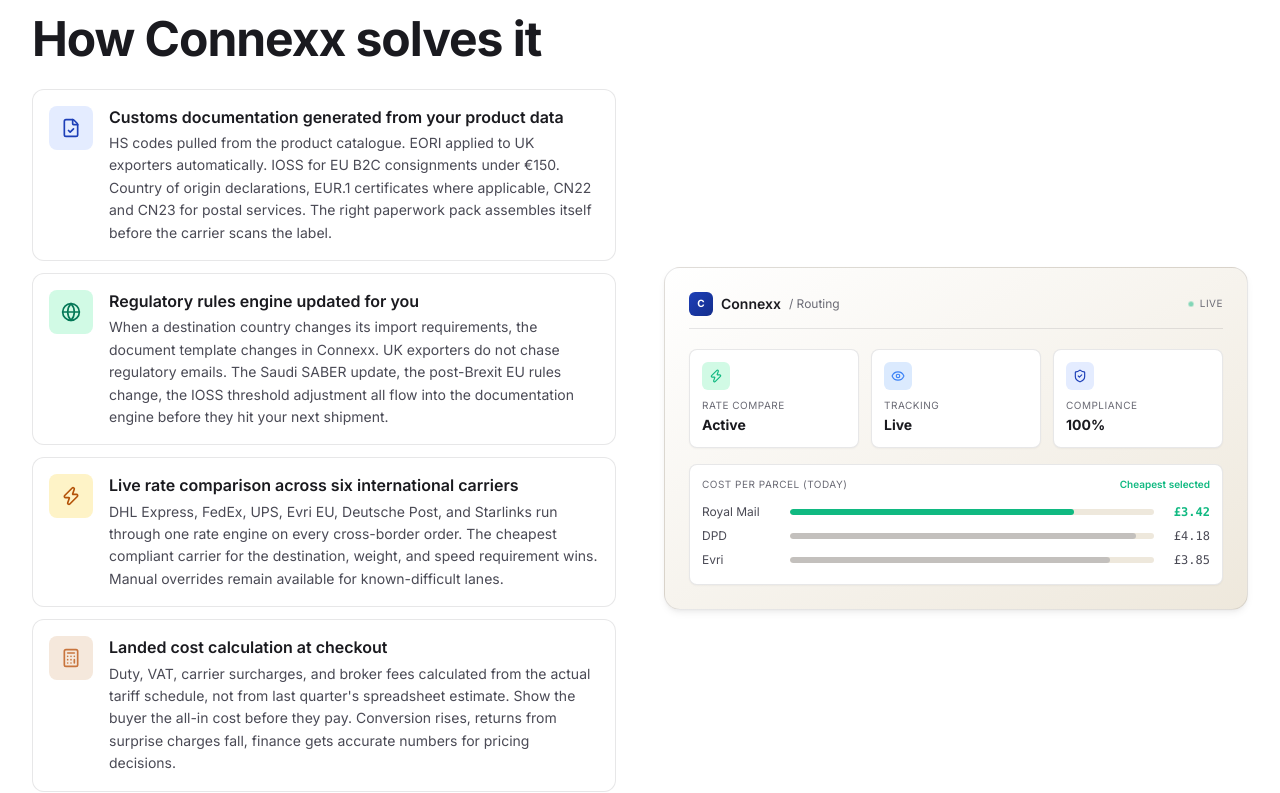
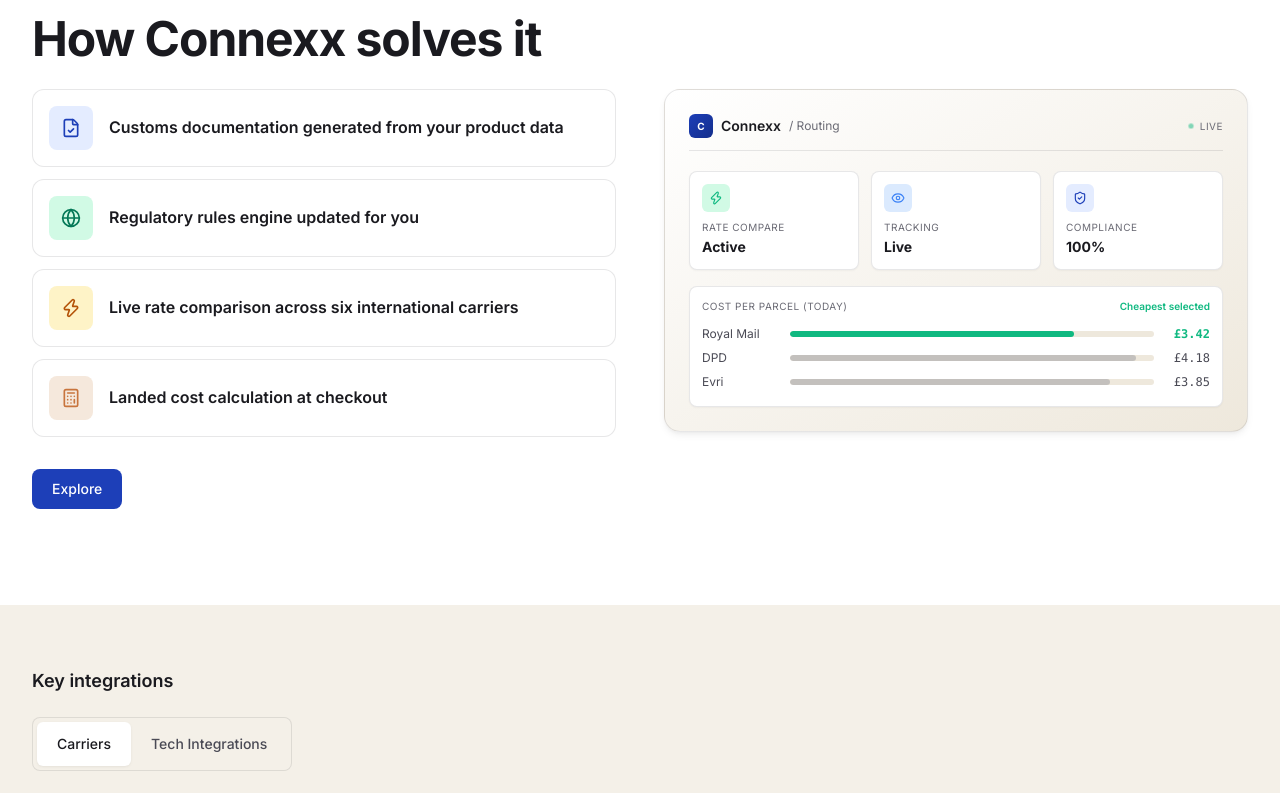
Before and after one commit to yoaditdglobal/itd-website, a Next.js app: page /shipping/international in a window 1280 px wide. Shown: the part 3440-4233 px from the top of the page. Built offline with nearby package versions, Linux system fonts and the light colour scheme; a web font is replaced by a local one.

Commit message:
International gateway: title-only feature cards
Removes the four feature descriptions from /shipping/international's
"How Connexx solves it" section, matching the domestic treatment
(GatewayFeature.desc is optional since #186).

Co-Authored-By: Claude Fable 5 <noreply@anthropic.com>

```diff
--- a/src/app/shipping/international/page.tsx
+++ b/src/app/shipping/international/page.tsx
@@ -240,22 +240,18 @@ export default function ShippingInternationalPage() {
         {
           icon: FileCheck,
           title: "Customs documentation generated from your product data",
-          desc: "HS codes pulled from the product catalogue. EORI applied to UK exporters automatically. IOSS for EU B2C consignments under €150. Country of origin declarations, EUR.1 certificates where applicable, CN22 and CN23 for postal services. The right paperwork pack assembles itself before the carrier scans the label.",
         },
         {
           icon: Globe,
           title: "Regulatory rules engine updated for you",
-          desc: "When a destination country changes its import requirements, the document template changes in Connexx. UK exporters do not chase regulatory emails. The Saudi SABER update, the post-Brexit EU rules change, the IOSS threshold adjustment all flow into the documentation engine before they hit your next shipment.",
         },
         {
           icon: Zap,
           title: "Live rate comparison across six international carriers",
-          desc: "DHL Express, FedEx, UPS, Evri EU, Deutsche Post, and Starlinks run through one rate engine on every cross-border order. The cheapest compliant carrier for the destination, weight, and speed requirement wins. Manual overrides remain available for known-difficult lanes.",
         },
         {
           icon: Calculator,
           title: "Landed cost calculation at checkout",
-          desc: "Duty, VAT, carrier surcharges, and broker fees calculated from the actual tariff schedule, not from last quarter's spreadsheet estimate. Show the buyer the all-in cost before they pay. Conversion rises, returns from surprise charges fall, finance gets accurate numbers for pricing decisions.",
         },
       ]}
       integrations={[
```
